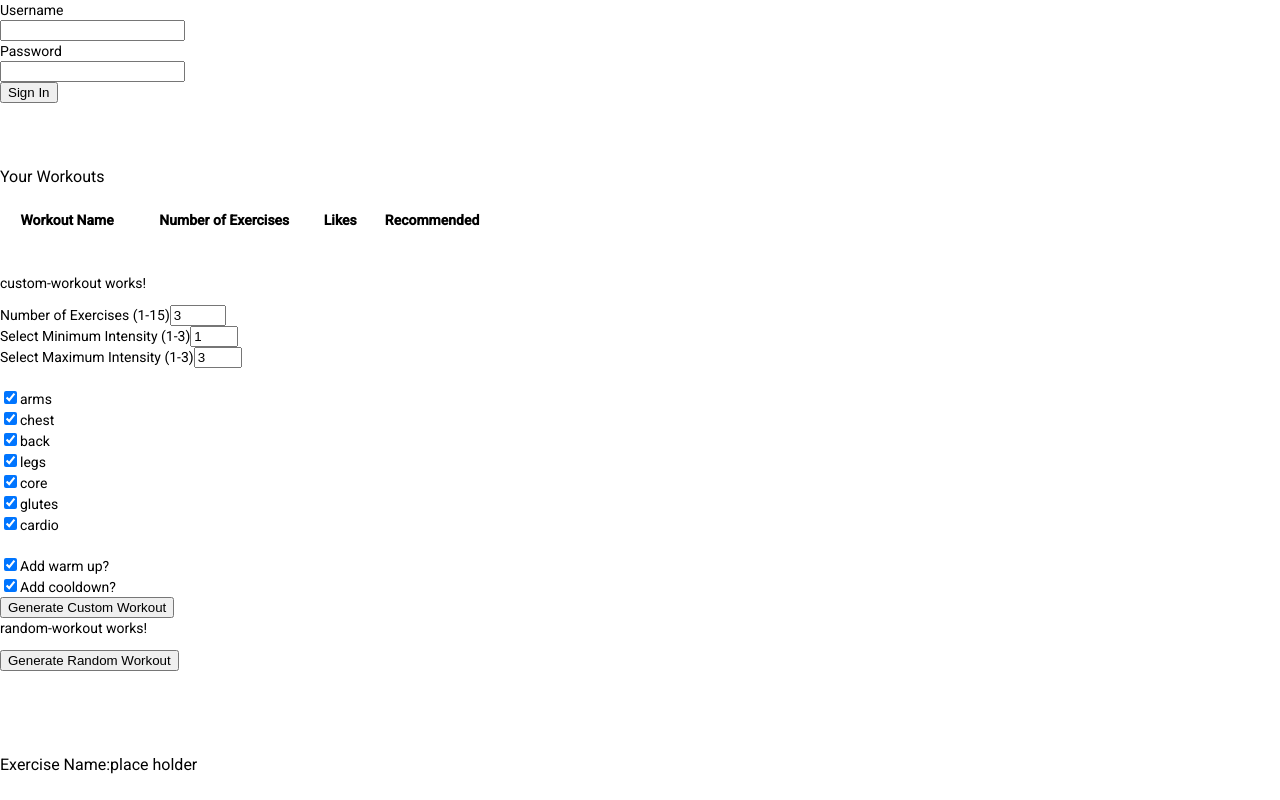
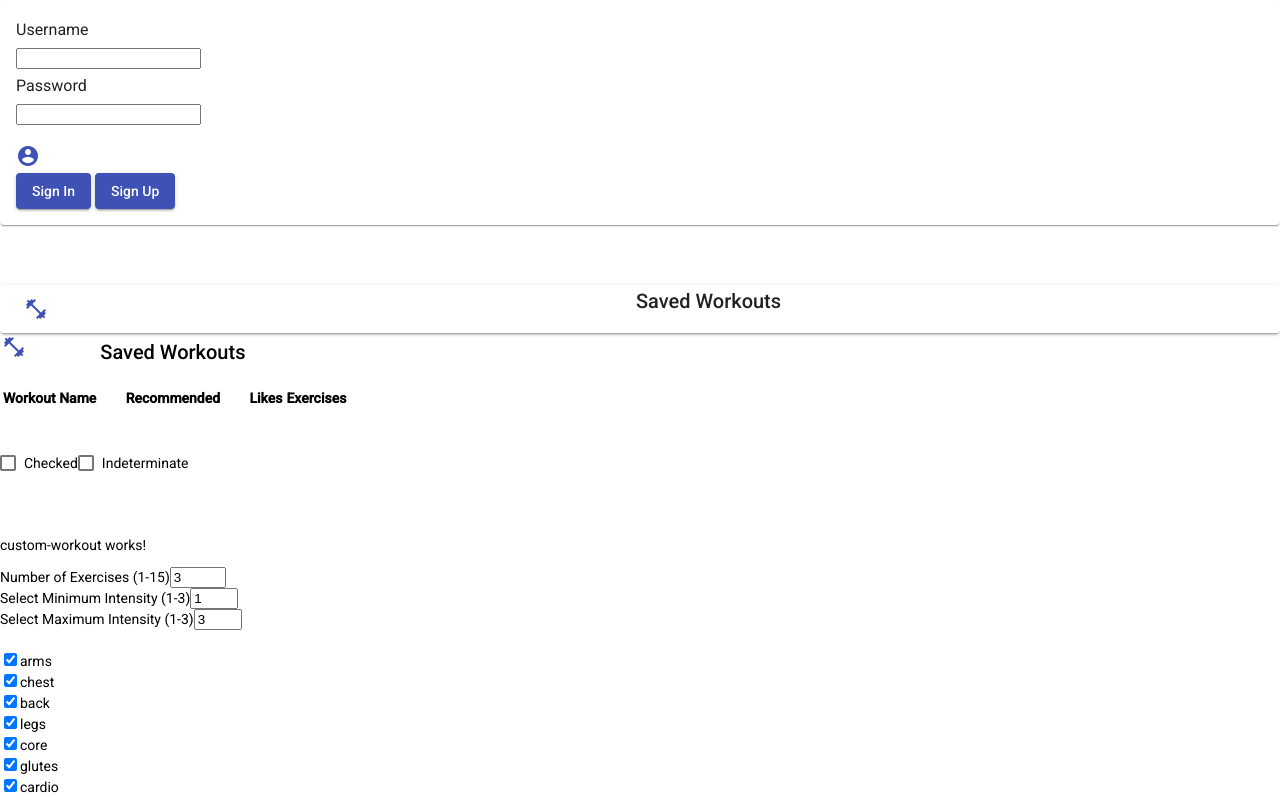
Before and after one commit to sabby97/frontend-funWorkout, an Angular app: page / in a window 1280 px wide. Shown: the top 800 px of the page. Built offline with nearby package versions, Linux system fonts and the light colour scheme.

Commit message:
Made it prettier

```diff
--- a/src/app/app.component.ts
+++ b/src/app/app.component.ts
@@ -1,8 +1,6 @@
 import { Component } from '@angular/core';
 import {HttpClient} from '@angular/common/http'
 
-// import {WorkoutPlanDisplayComponent} from './component/workout-plan-display/workout-plan-display.component';
-// import { SignInOutComponent } from './component/sign-in-out/sign-in-out.component';
 
 @Component({
   selector: 'app-root',
--- a/src/app/app.module.ts
+++ b/src/app/app.module.ts
@@ -6,7 +6,6 @@ import { HttpClient, HttpClientModule } from '@angular/common/http';
 import { AppRoutingModule } from './app-routing.module';
 import { AppComponent } from './app.component';
 import { BrowserAnimationsModule } from '@angular/platform-browser/animations';
-import { MatTableModule } from '@angular/material/table';
 
 import { SignInOutComponent } from './components/sign-in-out/sign-in-out.component';
 import { WorkoutPlanDisplayComponent } from './components/workout-plan-display/workout-plan-display.component';
@@ -14,6 +13,7 @@ import { RandomWorkoutComponent } from './components/random-workout/random-worko
 import { CustomWorkoutComponent } from './components/custom-workout/custom-workout.component';
 import { FocusedMvpComponent } from './components/focused-mvp/focused-mvp.component';
 import { AdminDisplayComponent } from './components/admin-display/admin-display.component';
+import { MaterialModule } from './material/material.module';
 
 @NgModule({
   declarations: [
@@ -30,7 +30,7 @@ import { AdminDisplayComponent } from './components/admin-display/admin-display.
     FormsModule,
     HttpClientModule,
     AppRoutingModule,
-    MatTableModule,
+    MaterialModule,
     BrowserAnimationsModule
   ],
   providers: [],
--- a/src/app/components/sign-in-out/sign-in-out.component.css
+++ b/src/app/components/sign-in-out/sign-in-out.component.css
@@ -1,3 +1,7 @@
 label {
     text-align: right;
 }
+
+button {
+    margin-right: 4px;
+}
--- a/src/app/components/sign-in-out/sign-in-out.component.html
+++ b/src/app/components/sign-in-out/sign-in-out.component.html
@@ -1,7 +1,13 @@
 
-<div *ngIf="signedOutToggle">
-  <div class="form-group row">
-    <label for="userInput" class="col-sm-4 col-form-label">Username</label>
+
+
+
+<mat-card>
+  <!-- <mat-icon color="primary">account_circle</mat-icon> -->
+
+<div class="mat-subheading-2 border" *ngIf="signedOutToggle">
+  <div  class="form-group row">
+    <label  for="userInput" class="col-sm-4 col-form-label">Username</label>
     <div class="col-sm-4">
         <input type="text" class="form-control" id="userInput" [(ngModel)]="username" >
     </div>
@@ -14,8 +20,13 @@
   </div>
 </div>
 <div class="form-group row">
-    <div *ngIf="signedOutToggle" class="col-sm-4">
-        <button  type="button" class="btn btn-primary"    (click)="signIn()">Sign In</button>
+  <mat-icon color="primary">account_circle</mat-icon>
+  <div  *ngIf="signedOutToggle" class="col-sm-4 ">
+        <button mat-raised-button color="primary" (click)="signIn()">Sign In</button>
+        <button mat-raised-button  color="primary"   >Sign Up</button>
     </div>
-    <button *ngIf="!signedOutToggle" type="button" class="btn btn-primary" (click)="signOut()">Sign Out</button>
+    <button mat-raised-button color="primary" *ngIf="!signedOutToggle" type="button" class="btn btn-primary" (click)="signOut()">Sign Out</button>
 </div>
+
+
+</mat-card>
--- a/src/app/components/sign-in-out/sign-in-out.component.ts
+++ b/src/app/components/sign-in-out/sign-in-out.component.ts
@@ -1,4 +1,4 @@
-import { Component, OnInit } from '@angular/core';
+import { Component, OnInit, ViewChild } from '@angular/core';
 import { User } from 'src/app/models/User';
 import { SignInService } from 'src/app/services/sign-in-service';
 import { WorkoutPlanDisplayComponent } from '../workout-plan-display/workout-plan-display.component';
@@ -16,6 +16,8 @@ export class SignInOutComponent implements OnInit {
 
   }
 
+
+
   username: string;
   password: string;
   signedOutToggle: boolean = true;
@@ -27,8 +29,8 @@ export class SignInOutComponent implements OnInit {
 
     if (this.currentUser.userId !== 0) {
       this.signedOutToggle = false;
-      this.username = "";
-      this.password = "";
+      // this.username = "";
+      // this.password = "";
 
       // Calls getWorkoutsByUser() in order to populate list of saved workouts
       // when a user signs in
--- a/src/app/components/workout-plan-display/workout-plan-display.component.css
+++ b/src/app/components/workout-plan-display/workout-plan-display.component.css
@@ -1,15 +1,19 @@
 table {
-    width: 500px;
+    width: auto;
+
   }
 
+
+
+
   .example-container {
-    width: 100%;
-    max-width: 100%;
+    width: auto;
+    max-width: auto;
     overflow: auto;
   }
 
   .mat-row:nth-child(even) {
-    background-color: #F8F8F8;
+    background-color: #13125f;
   }
 
   .mat-row:nth-child(odd) {
--- a/src/app/components/workout-plan-display/workout-plan-display.component.html
+++ b/src/app/components/workout-plan-display/workout-plan-display.component.html
@@ -1,34 +1,79 @@
-<h3>Your Workouts</h3>
+<mat-accordion>
+    <mat-expansion-panel hideToggle>
+      <mat-expansion-panel-header>
+        <mat-panel-title>
+            <mat-icon  color="primary" class="mat-18 ">fitness_center</mat-icon>
+        </mat-panel-title>
+        <mat-panel-title>
+            <div class="mat-title"  >Saved Workouts</div>
+        </mat-panel-title>
+      </mat-expansion-panel-header>
+      <table>
+
+        <!-- <tr>
+            <mat-icon color="primary" class="mat-18">fitness_center</mat-icon>
+            <th><div class="mat-title"  >Saved Workouts</div></th> -->
+
+        <tr>
+            <th>Workout Name</th>
+            <th>Recommended</th>
+            <th>Likes</th>
+            <th>Exercises</th>
+
+        </tr>
+
+        <tr *ngFor="let workout of workoutPlanList; index as i">
+            <td style="text-align: center;"> <button color="primary" mat-raised-button (click)="selectWorkoutFromList(i)">  {{workout.workoutName}}</button></td>
+            <td style="text-align: center;"> <button color="" mat-raised-button (click)="selectWorkoutFromList(i)">  is recommended?</button></td>
+            <td style="text-align: center;"> <button color="warn" mat-raised-button (click)="selectWorkoutFromList(i)">  likes</button></td>
+            <td style="text-align: center;"> <button color="accent" mat-raised-button (click)="selectWorkoutFromList(i)">  {{workout.exerciseList.length}}</button></td>
+
+        </tr>
+
+    </table>
+    </mat-expansion-panel>
 
 
-<!-- <table mat-table [dataSource]="workoutList">
-    <ng-container matColumnDef="score">
-        <th mat-header-cell *matHeaderCellDef> Score </th>
-        <td mat-cell *matCellDef="let user"> {{user.score}} </td>
-      </ng-container>
 
-  </table> -->
+
 
 <table>
+
+    <tr>
+        <mat-icon color="primary" class="mat-18">fitness_center</mat-icon>
+        <th><div class="mat-title"  >Saved Workouts</div></th>
+
     <tr>
         <th>Workout Name</th>
-        <th>Number of Exercises</th>
+        <th>Recommended</th>
         <th>Likes</th>
-        <th>Recommended</th>
+        <th>Exercises</th>
 
     </tr>
 
     <tr *ngFor="let workout of workoutPlanList; index as i">
-        <td style="text-align: center;"> <button (click)="selectWorkoutFromList(i)">  {{workout.workoutName}}</button></td>
-        <td style="text-align: center;">{{workout.exerciseList.length}}</td>
-        <td style="text-align: center;">likes </td>
-        <td style="text-align: center;">is recommended?</td>
+        <td style="text-align: center;"> <button color="primary" mat-raised-button (click)="selectWorkoutFromList(i)">  {{workout.workoutName}}</button></td>
+        <td style="text-align: center;"> <button color="" mat-raised-button (click)="selectWorkoutFromList(i)">  is recommended?</button></td>
+        <td style="text-align: center;"> <button color="warn" mat-raised-button (click)="selectWorkoutFromList(i)">  likes</button></td>
+        <td style="text-align: center;"> <button color="accent" mat-raised-button (click)="selectWorkoutFromList(i)">  {{workout.exerciseList.length}}</button></td>
+
     </tr>
 
 </table>
 
+
+<br><br>
+
+<section class="example-section">
+    <mat-checkbox class="example-margin" [(ngModel)]="checked">Checked</mat-checkbox>
+    <mat-checkbox class="example-margin" [(ngModel)]="indeterminate">Indeterminate</mat-checkbox>
+  </section>
+
 <br>
 
+
+
+<br>
 
 
 <!-- This should be displayed in the workout-focus component, not here-->
--- a/src/app/components/workout-plan-display/workout-plan-display.component.ts
+++ b/src/app/components/workout-plan-display/workout-plan-display.component.ts
@@ -1,4 +1,4 @@
-import { Component, Injectable, OnInit } from '@angular/core';
+import { Component, Injectable, OnInit, } from '@angular/core';
 import { WorkoutService } from 'src/app/services/workout-service';
 import { Observable } from 'rxjs';
 import { WorkoutPlan } from 'src/app/models/WorkoutPlan';
@@ -34,8 +34,11 @@ export class WorkoutPlanDisplayComponent implements OnInit {
 
    userId: number;
 
+  checked = false;
+  indeterminate = false;
+
   ngOnInit(): void {
-    this.getWorkoutsByUser();
+
   }
 
    getWorkoutsByUser() {
--- /dev/null
+++ b/src/app/material/material.module.ts
@@ -0,0 +1,25 @@
+import { NgModule } from '@angular/core';
+import { MatButtonModule } from '@angular/material/button';
+import { MatTableModule } from '@angular/material/table';
+import { MatCardModule } from '@angular/material/card';
+import { MatCheckboxModule}  from '@angular/material/checkbox';
+import { MatIconModule } from '@angular/material/icon';
+import { MatExpansionModule } from '@angular/material/expansion';
+
+
+
+const MaterialComponents = [
+  MatButtonModule,
+  MatTableModule,
+  MatCardModule,
+  MatCheckboxModule,
+  MatIconModule,
+  MatExpansionModule,
+]
+
+@NgModule({
+
+  imports: [MaterialComponents],
+  exports: [MaterialComponents]
+})
+export class MaterialModule { }
```
